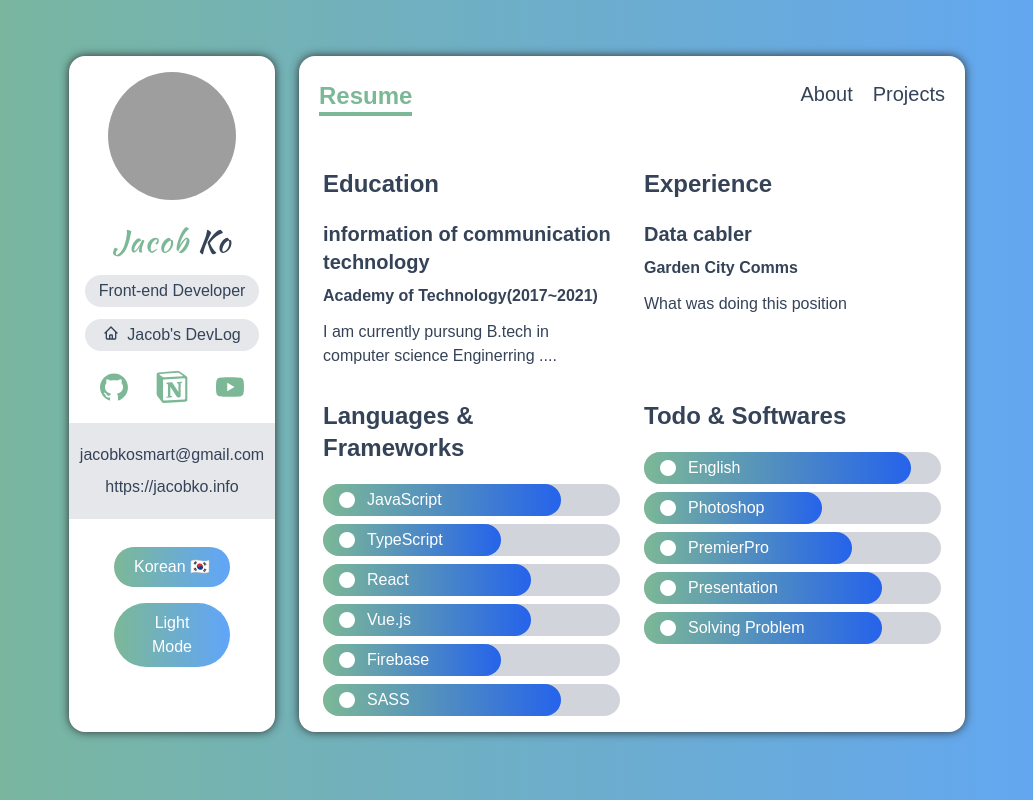
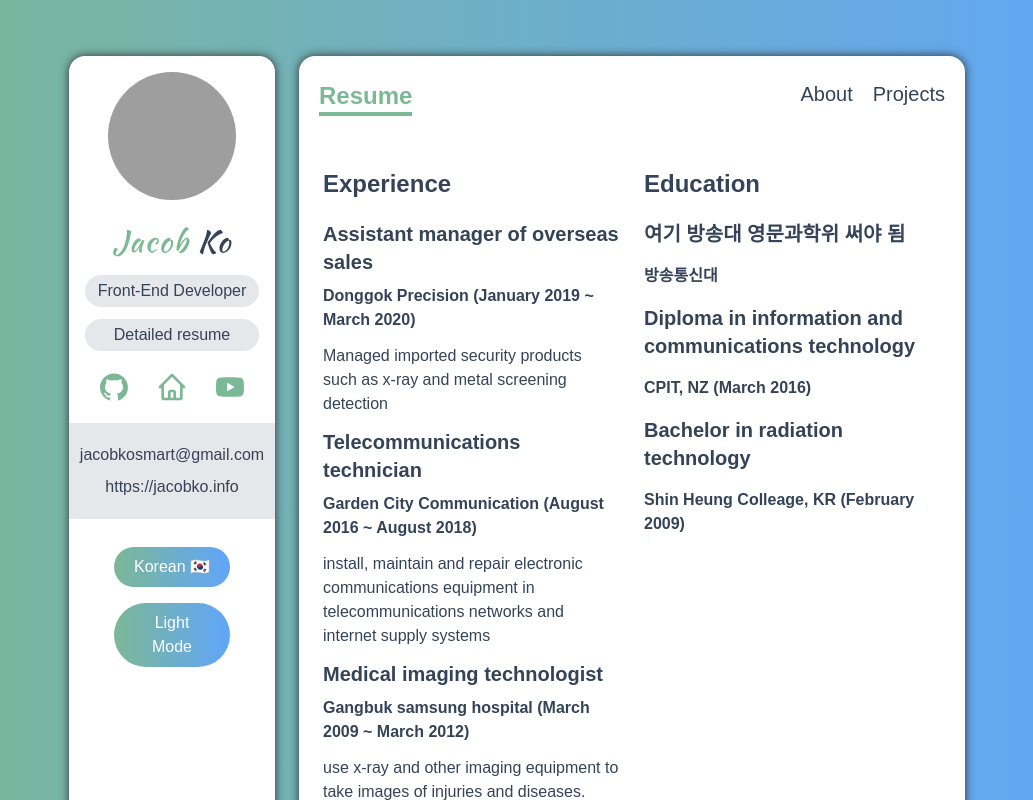
Before and after one commit to jacobkosmart/portfolio-nexjs-ts-tailwind, a Next.js app: page /resume in a window 1280 px wide. Shown: the top 800 px of the page, without its empty margins (123-1156 px from the left). Built offline with nearby package versions, Linux system fonts and the light colour scheme; grey boxes are pictures that could not be loaded.

Commit message:
edit data.ts

```diff
--- a/components/Sidebar.tsx
+++ b/components/Sidebar.tsx
@@ -28,15 +28,15 @@ const Sidebar = () => {
         Ko
       </h3>
       <p className="px-2 py-1 my-3 bg-gray-200 rounded-full dark:bg-dark-200">
-        Front-end Developer
+        Front-End Developer
       </p>
       <a
         className="flex items-center justify-center px-2 py-1 my-3 bg-gray-200 rounded-full dark:bg-dark-200"
-        href="https://jacobko.info/"
+        href="https://jacobko.notion.site/Jacob-Taehyun-Ko-f375245e8e264a30bc366ede47814809"
         target="_blank"
         rel="noreferrer"
       >
-        <HiOutlineHome className="w-4 h-4 mb-1 mr-2" /> Jacob&apos;s DevLog
+        Detailed resume
       </a>
 
       {/* social icon */}
@@ -51,12 +51,8 @@ const Sidebar = () => {
             aria-label="Github"
           />
         </a>
-        <a
-          href="https://jacobko.notion.site/f375245e8e264a30bc366ede47814809"
-          target="_blank"
-          rel="noreferrer"
-        >
-          <SiNotion className="w-8 h-8 cursor-pointer" aria-label="LinkIn" />
+        <a href="https://jacobko.info" target="_blank" rel="noreferrer">
+          <HiOutlineHome className="w-8 h-8 cursor-pointer" aria-label="Home" />
         </a>
         <a
           href="https://www.youtube.com/channel/UCXXutxMvNx4EKXB-uQnm2oQ"
--- a/db/data.ts
+++ b/db/data.ts
@@ -4,6 +4,10 @@ import { FaServer } from "react-icons/fa";
 import { AiOutlineApi } from "react-icons/ai";
 import { BsCircleFill } from "react-icons/bs";
 import { MdDeveloperMode } from "react-icons/md";
+import { FaPhotoVideo } from "react-icons/fa";
+import { BsCodeSlash } from "react-icons/bs";
+import { GiTalk } from "react-icons/gi";
+import { MdReportProblem } from "react-icons/md";
 
 export const services: IService[] = [
   {
@@ -11,42 +15,41 @@ export const services: IService[] = [
     Icon: RiComputerLine,
     title: "Frontend Development",
     about:
-      "I can build a beautiful and scalable SPA using <b> HTML</b>, <b>SCSS</b>, <b>Vue.js</b> and <b>React.js</b>",
+      "I can build a beautiful and scalable SPA using <b> HTML</b>, <b>SCSS</b>, <b>React</b> and <b>Vue.js</b>",
   },
   {
     id: 2,
     Icon: FaServer,
-    title: "Backend Development",
+    title: "Network",
     about:
-      "Lorem, ipsum dolor sit amet consectetur adipisicing elit. Molestias aut, repellat ipsum facere voluptate dicta obcaecati deserunt nobis suscipit eaque?",
+      "Design and install network system such as cabling, routers, switches and servers",
   },
   {
     id: 3,
-    Icon: AiOutlineApi,
-    title: "Frontend Dev",
+    Icon: FaPhotoVideo,
+    title: "UI Edit",
     about:
-      "Lorem, ipsum dolor sit amet consectetur adipisicing elit. Molestias aut, repellat ipsum facere voluptate dicta obcaecati deserunt nobis suscipit eaque?",
+      "Handle stunning user interface and outstanding photos and videos editing using photoshop and Premier Pro",
   },
   {
     id: 4,
-    Icon: RiComputerLine,
-    title: "Frontend Dev",
-    about:
-      "Lorem, ipsum dolor sit amet consectetur adipisicing elit. Molestias aut, repellat ipsum facere voluptate dicta obcaecati deserunt nobis suscipit eaque?",
+    Icon: BsCodeSlash,
+    title: "Clean cord",
+    about: "Focus on writing maintainable, modular and refactoring clean code",
   },
   {
     id: 5,
-    Icon: RiComputerLine,
-    title: "Frontend Dev",
+    Icon: GiTalk,
+    title: "Communication",
     about:
-      "Lorem, ipsum dolor sit amet consectetur adipisicing elit. Molestias aut, repellat ipsum facere voluptate dicta obcaecati deserunt nobis suscipit eaque?",
+      "Fluent verbal and written English and familiar with hanging out with team member",
   },
   {
     id: 6,
-    Icon: RiComputerLine,
-    title: "Frontend Dev",
+    Icon: MdReportProblem,
+    title: "Problem solving",
     about:
-      "Lorem, ipsum dolor sit amet consectetur adipisicing elit. Molestias aut, repellat ipsum facere voluptate dicta obcaecati deserunt nobis suscipit eaque?",
+      "Establish high-quality user requirements on the basis of identified business needs",
   },
 ];
 
@@ -146,7 +149,7 @@ export const projectsData: IProject[] = [
     id: 3,
     name: "Quiz App",
     description: "Simple quiz App with vanilla JS",
-    img_path: "/images/todolist.gif",
+    img_path: "/images/quiz_app.gif",
     deployed_url: "https://quiz1.jacobko.info/",
     github_url: "https://github.com/jacobkosmart/24.May.21_QuizApp_Vanilla-JS",
     category: ["Vanilla-JS"],
--- a/pages/index.tsx
+++ b/pages/index.tsx
@@ -35,8 +35,10 @@ const About = ({ endpoint }) => {
       exit="exit"
     >
       <h5 className="my-3 font-medium">
-        I am currently looking for job. I have a experience and have a Youtube
-        Channel where just start Front-end development{" "}
+        Creative Front-End Developer providing high-impact web solutions for
+        diverse industry organizations. Skilled in designing, developing and
+        testing multiple web-based applications incorporating a range of
+        technologies.
       </h5>
       <div
         className="flex-grow p-4 mt-5 bg-gray-400 dark:bg-dark-100"
--- a/pages/resume.tsx
+++ b/pages/resume.tsx
@@ -22,23 +22,66 @@ const resume = () => {
         animate="animate"
       >
         <div>
-          <h5 className="my-5 text-2xl font-bold">Education</h5>
+          <h5 className="my-5 text-2xl font-bold">Experience</h5>
           <div>
             <h5 className="my-2 text-xl font-bold">
-              information of communication technology
+              Assistant manager of overseas sales
             </h5>
-            <p className="font-semibold">Academy of Technology(2017~2021)</p>
+            <p className="font-semibold">
+              Donggok Precision (January 2019 ~ March 2020)
+            </p>
             <p className="my-3">
-              I am currently pursung B.tech in computer science Enginerring ....
+              Managed imported security products such as x-ray and metal
+              screening detection{" "}
+            </p>
+          </div>
+          <div>
+            <h5 className="my-2 text-xl font-bold">
+              Telecommunications technician{" "}
+            </h5>
+            <p className="font-semibold">
+              Garden City Communication (August 2016 ~ August 2018)
+            </p>
+            <p className="my-3">
+              install, maintain and repair electronic communications equipment
+              in telecommunications networks and internet supply systems
+            </p>
+          </div>
+          <div>
+            <h5 className="my-2 text-xl font-bold">
+              Medical imaging technologist
+            </h5>
+            <p className="font-semibold">
+              Gangbuk samsung hospital (March 2009 ~ March 2012)
+            </p>
+            <p className="my-3">
+              use x-ray and other imaging equipment to take images of injuries
+              and diseases.
             </p>
           </div>
         </div>
         <div>
-          <h5 className="my-5 text-2xl font-bold">Experience</h5>
+          <h5 className="my-5 text-2xl font-bold">Education</h5>
           <div>
-            <h5 className="my-2 text-xl font-bold">Data cabler</h5>
-            <p className="font-semibold">Garden City Comms</p>
-            <p className="my-3">What was doing this position</p>
+            <h5 className="my-4 text-xl font-bold">
+              여기 방송대 영문과학위 써야 됨{" "}
+            </h5>
+            <p className="my-2 font-semibold">방송통신대 </p>
+          </div>
+          <div>
+            <h5 className="my-4 text-xl font-bold">
+              Diploma in information and communications technology
+            </h5>
+            <p className="my-2 font-semibold">CPIT, NZ (March 2016)</p>
+          </div>
+          <div>
+            <h5 className="my-4 text-xl font-bold">
+              Bachelor in radiation technology
+            </h5>
+            <p className="my-2 font-semibold">
+              {" "}
+              Shin Heung Colleage, KR (February 2009)
+            </p>
           </div>
         </div>
       </motion.div>
@@ -54,7 +97,7 @@ const resume = () => {
           </div>
         </div>
         <div>
-          <h5 className="my-5 text-2xl font-bold">Todo & Softwares</h5>
+          <h5 className="my-5 text-2xl font-bold">Skills & Tools</h5>
           <div className="my-2">
             {tools.map((tool) => (
               <Bar data={tool} key={tool.id} />
```
